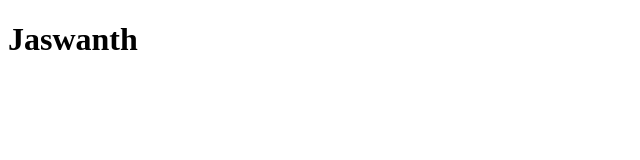
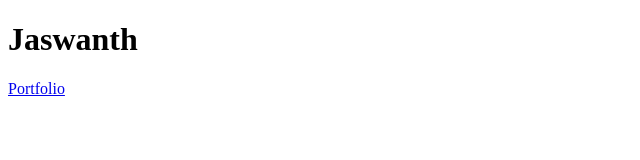
Before and after one commit to jaswanthsalapu924/jaswanthsalapu924.github.io, a plain HTML site: page index.html in a window 1280 px wide. Shown: the full height of the page, 0-640 px from the left. Drawn offline with Linux system fonts and the light colour scheme.

Commit message:
portlink

```diff
--- a/index.html
+++ b/index.html
@@ -7,5 +7,6 @@
 </head>
 <body>
     <h1>Jaswanth</h1>
+    <a href="https://jaswanth-portfolio-omega.vercel.app/">Portfolio</a>
 </body>
 </html>
```
